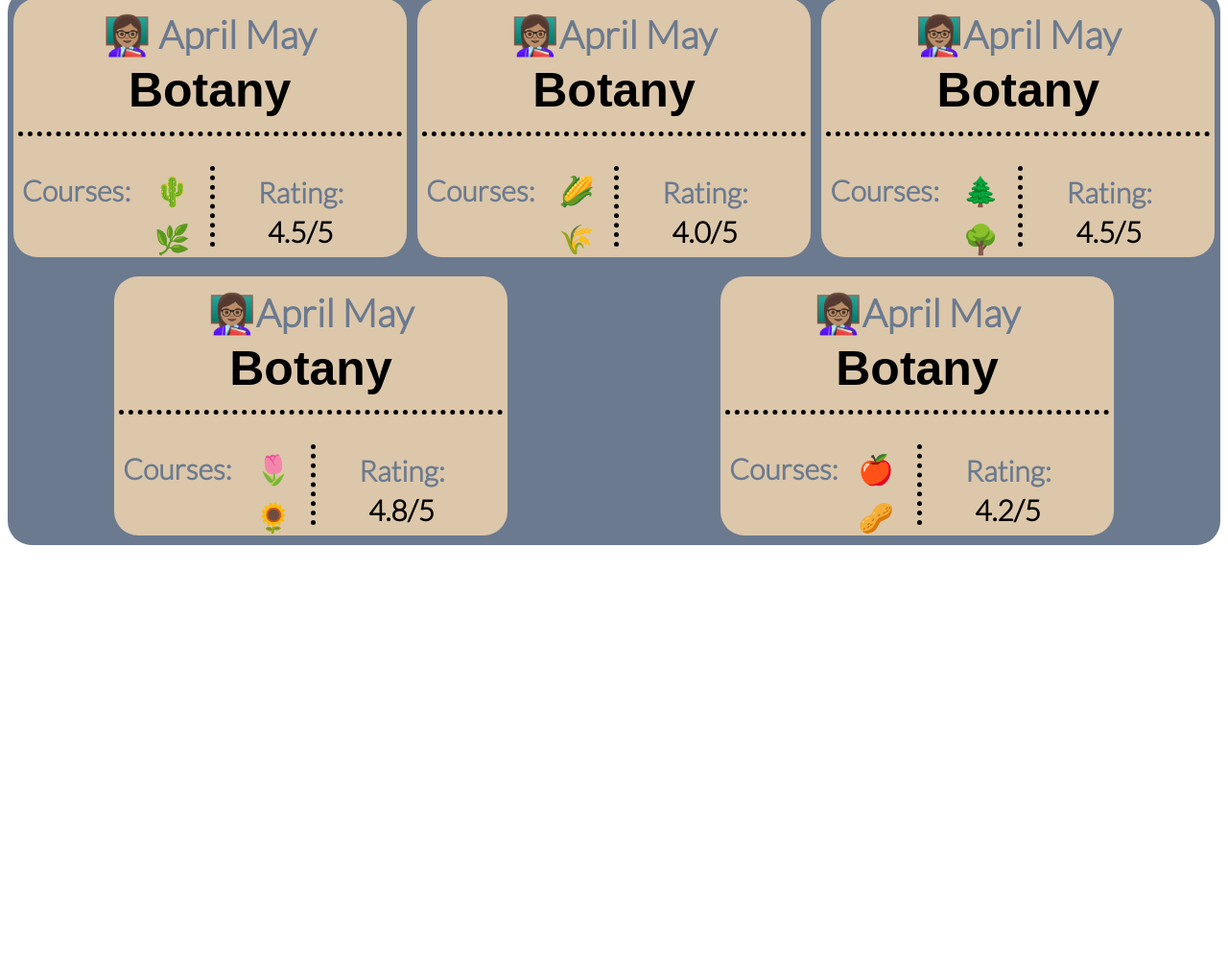
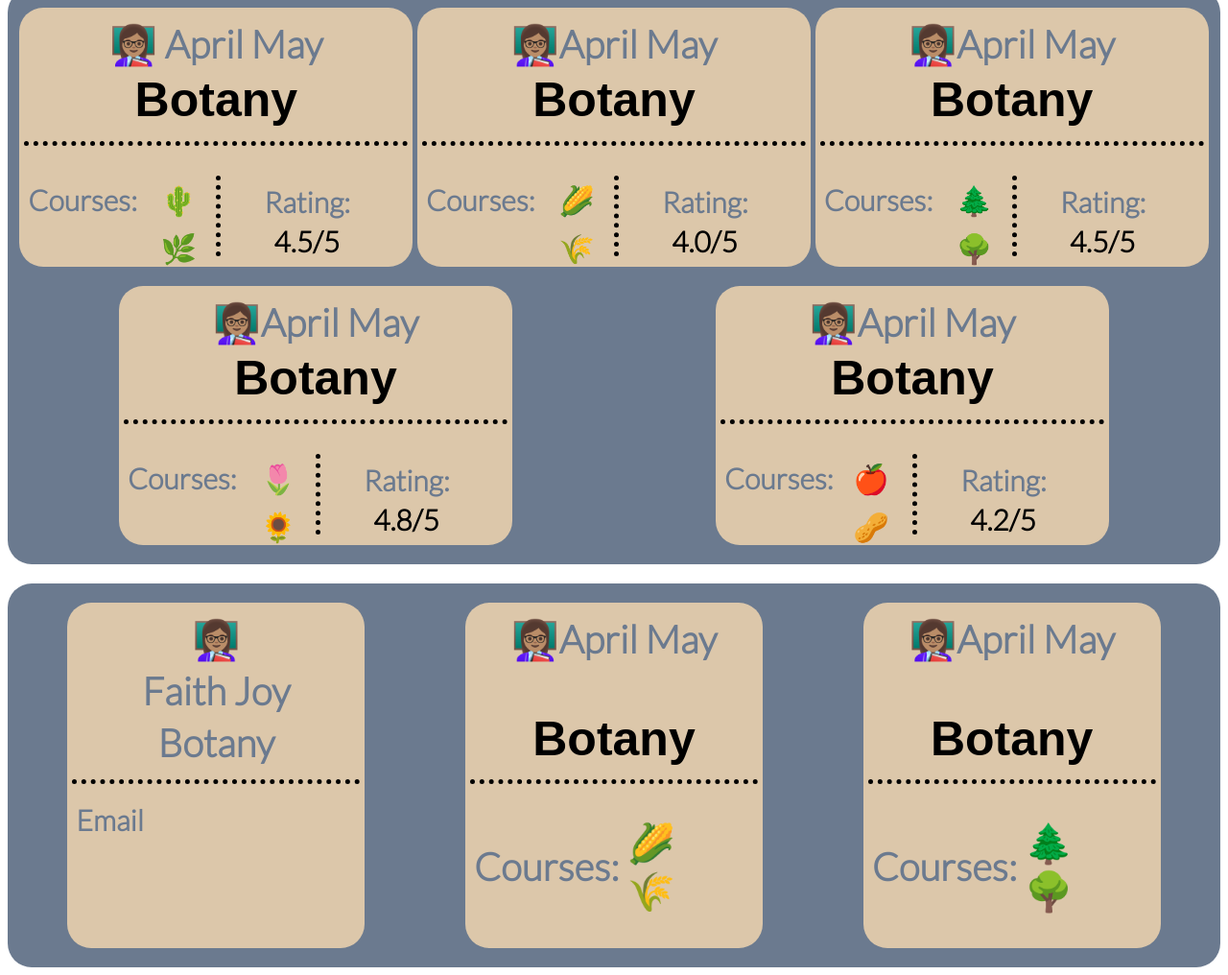
Before and after one commit to Angelbey/CG-Education, a plain HTML site: page index.html in a window 1280 px wide. Shown: the part 165-1181 px from the top of the page at 96% size. Before the commit the page ends 800 px from the top, so only its background shows below. Drawn offline with Linux system fonts and the light colour scheme; a web font is replaced by a local one.

Commit message:
started adding student boxes to student section by copying teacher boxes and editing them

```diff
--- a/index.html
+++ b/index.html
@@ -85,5 +85,31 @@
   <div class="teacher-bottom2"><p>4.2&#47;5</p>
   </div>
   </div>
+</div>
+  <div class="student-box">
+  <div class="student">
+  <div class="student-top"><h2><center>👩🏽‍🏫</center></h2>
+    <h2><center>Faith Joy</center></h2>
+    <h2><center><strong>Botany</strong></center>
+  <div class="student-bottom"><p></b>Email</b></p>
+  </div>
+  </div>
+  </div>
+  <div class="student">
+  <div class="student-top"><h2>👩🏽‍🏫April May</h2>
+  <div><h3>Botany</h3></div>
+  <div class="student-bottom"><h2>Courses:</h2>
+  <h2>🌽🌾</h2>
+  </div>
+</div>
+  </div>
+  <div class="student">
+  <div class="student-top"><h2>👩🏽‍🏫April May</h2>
+  <div><h3>Botany</h3></div>
+  <div class="student-bottom"><h2>Courses:</h2>
+  <h2>🌲🌳</h2>
+  </div>
+  </div>
+  </div>
   </body>
 </html>
--- a/styles/main.css
+++ b/styles/main.css
@@ -5,7 +5,7 @@ body {
   padding: 0;
 }
 .teacher-box {
- padding: 0;
+ padding: 10px;
  margin-top: 0;
 list-style: none;
 display: flex;
@@ -23,7 +23,6 @@ border-radius: 25px;
   margin-top: 10px;
   margin-bottom: 10px;
   border-radius: 25px;
-
   font-weight: bold;
   font-size: 3em;
   text-align: center;
@@ -77,6 +76,49 @@ color: #6B7A8F;
   padding-left: 260px;
   font-size: 30px;
   margin-top: -20px;
+}
+.student-box {
+ padding: 10px;
+ margin-top: 20px;
+list-style: none;
+display: flex;
+flex-wrap: wrap;
+justify-content: space-around;
+background-color: #6B7A8F;
+border-radius: 25px;
+}
+.student {
+  background-color: #DCC7AA;
+  padding: 5px;
+  width: 300px;
+  height: 350px;
+  margin-top: 10px;
+  margin-bottom: 10px;
+  border-radius: 25px;
+  font-weight: bold;
+  font-size: 3em;
+  text-align: center;
+  }
+  .student-top {
+    width: 300px;
+    height: 175px;
+    margin: 0;
+    font-size: 40px;
+    border-style: none;
+    border-bottom: thick dotted #000;
+    padding-top: 4px;
+  }
+  .student-top h2 {
+    font-size: 40px;
+    line-height:  50px;
+    margin: 4px;
+    color: #6B7A8F;
+  }
+  .student-bottom {
+width: 300px;
+display: flex;
+width: 50%;
+align-items: center;
 }
 .header {
   display: flex;
```
